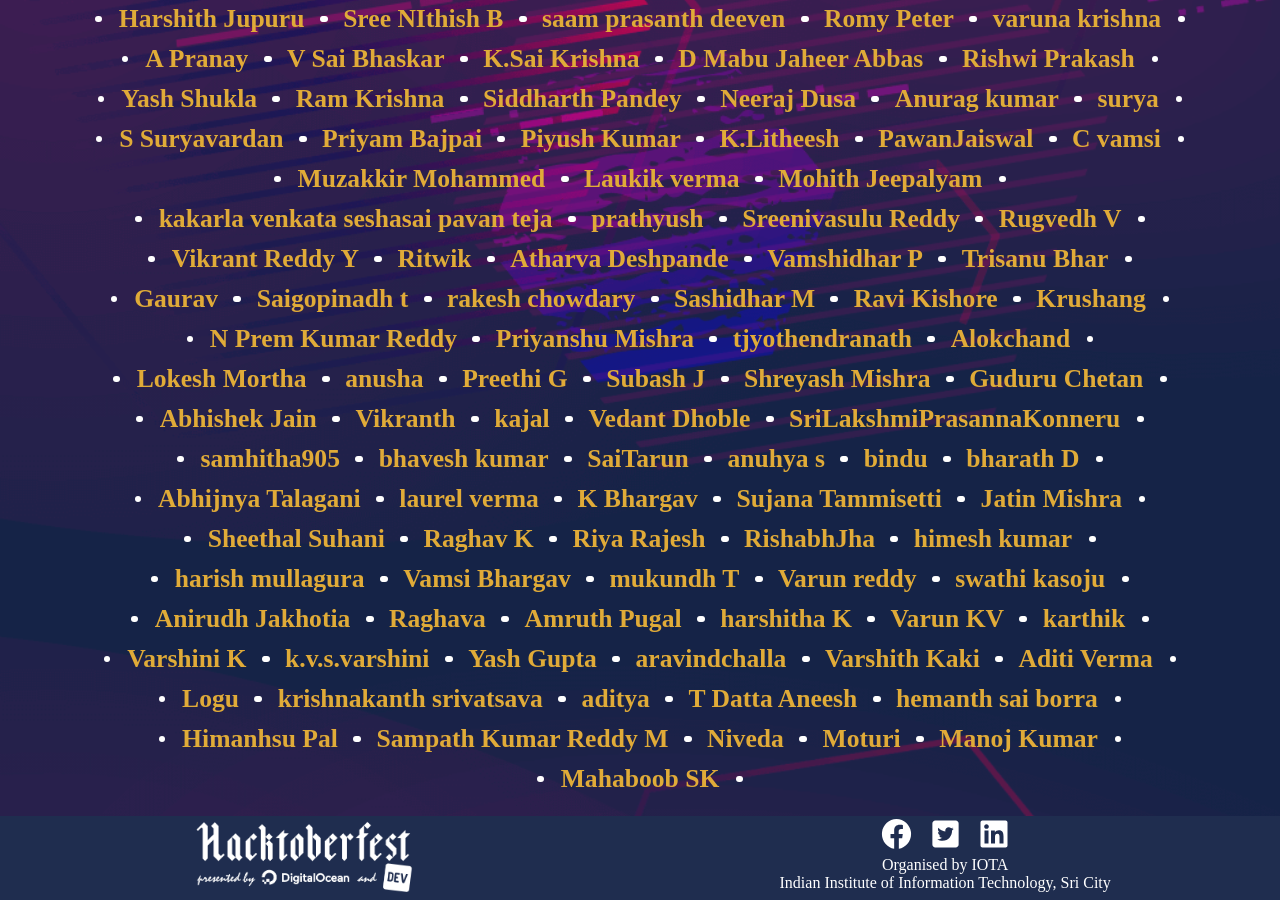
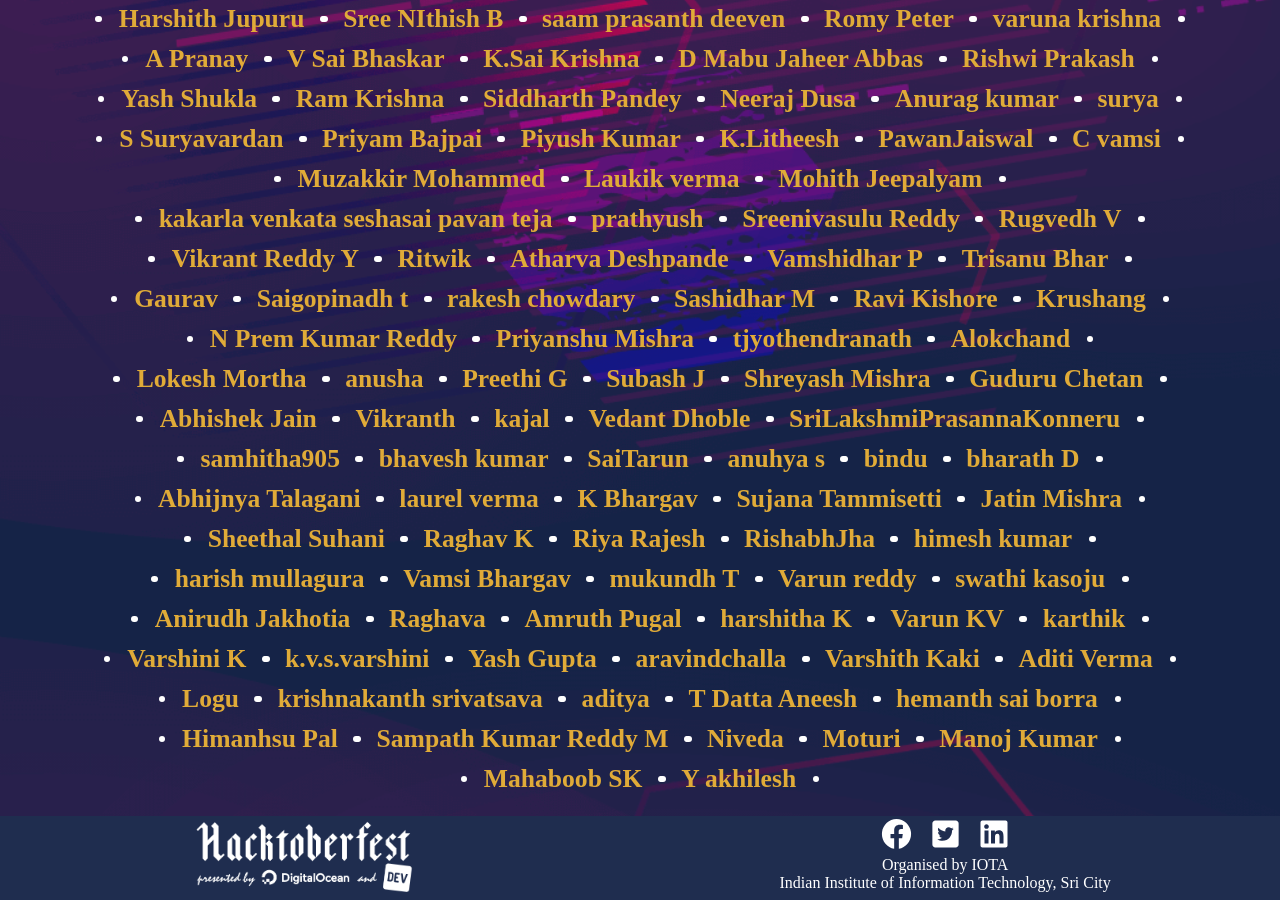
Before and after one commit to Project-Club-IIITS/hacktoberfest2019-participants, a Jekyll site: the page index.html, which Jekyll copies as it is, in a window 1280 px wide and 900 px high, scrolled down 694 px. Built offline with Jekyll 4.4.1, drawn with Linux system fonts in a browser that asks for light colours; some web fonts are replaced.

Commit message:
add my name akhilesh

```diff
--- a/index.html
+++ b/index.html
@@ -204,6 +204,8 @@
             <li><a href="https://github.com/shashank4602ashank">Moturi</a></li>
             <li><a href="https://github.com/manojsai2002">Manoj Kumar</a></li>
             <li><a href="https://github.com/bannu6301418535">Mahaboob SK</a></li>
+            <li><a href="https://github.com/21akhil">Y akhilesh</a></li>
+
 
         </ul>
       </div>
```
